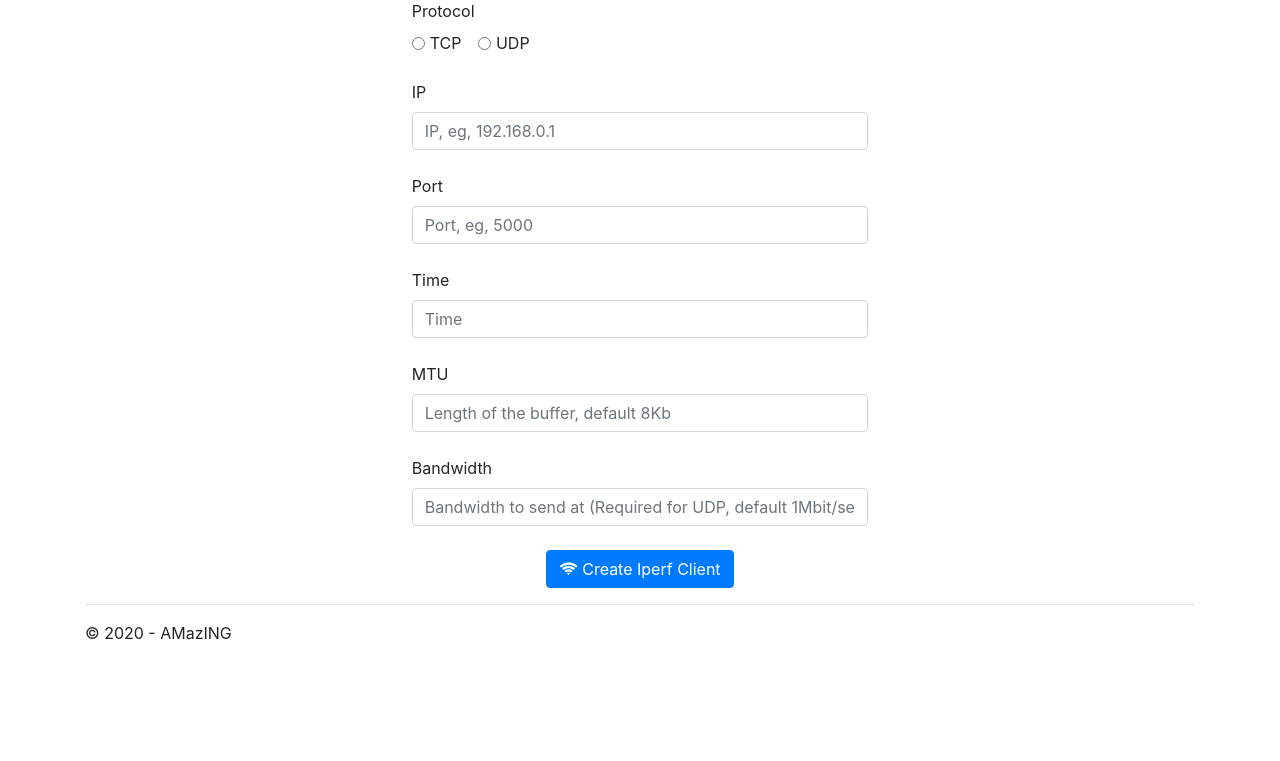
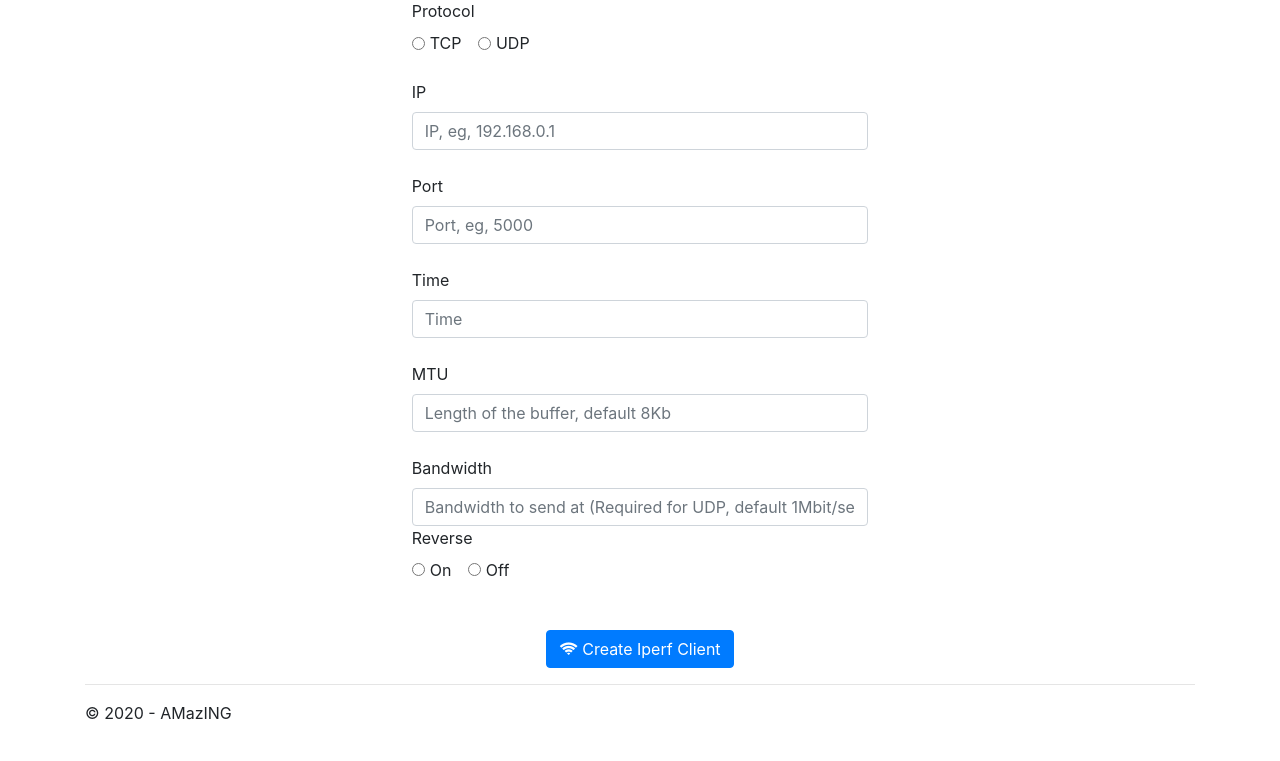
Before and after one commit to user-cube/AMazING, a Django app: page /network/createIpClient/1 in a window 1280 px wide. Shown: the part 156-917 px from the top of the page. Before the commit the page ends 796 px from the top, so only its background shows below. Run offline with Django 3.2, Linux system fonts and the light colour scheme; a user stored in the database is signed in; parts of the project's set-up code (start-up, migrations or seed data) failed here and were passed over; some libraries are stand-ins or nearby versions.

Commit message:
iperf cliente

```diff
--- a/Frontend/app/templates/network/create/iperfClient.html
+++ b/Frontend/app/templates/network/create/iperfClient.html
@@ -60,6 +60,21 @@
                        placeholder="Bandwidth to send at (Required for UDP, default 1Mbit/sec)" class="form-control input-lg">
             </div>
         </div>
+        <div class="form-row justify-content-center">
+            <div class="col-md-5">
+                <label>Reverse</label>
+                <br>
+                <div class="form-check form-check-inline">
+                    <input class="form-check-input" type="radio" name="protocol" id="reverse" value="on">
+                    <label class="form-check-label" for="reverse">On</label>
+                </div>
+                <div class="form-check form-check-inline">
+                    <input class="form-check-input" type="radio" name="protocol" id="reverse" value="">
+                    <label class="form-check-label" for="reverse">Off</label>
+                </div>
+            </div>
+        </div>
+        <br>
 
         <br>
         <div class="col-lg-12" style="text-align: center">
--- a/Frontend/app/views.py
+++ b/Frontend/app/views.py
@@ -1172,13 +1172,19 @@ def processIpClient(request, nodeID):
             protocol = 'tcp'
 
         try:
+            reverse = request.POST['reverse']
+        except:
+            reverse = 'reverse'
+
+        try:
             ip = request.POST['ip']
             port = request.POST['port']
             bandwidth = request.POST['bandwidth']
             mtu = request.POST['mtu']
         except Exception as e:
             print(e)
-            return redirect('networkstatus')
+            messages.error(request, "Unable to process request.")
+            return processNode(request, nodeID)
 
         msg = {
             'ip': ip,
@@ -1186,17 +1192,19 @@ def processIpClient(request, nodeID):
             'protocol': protocol,
             'time': time,
             'bandwidth': bandwidth,
-            'mtu': mtu
+            'mtu': mtu,
+            'reverse' : reverse
         }
         token = tokenizer.nodeToken(request.user.email)
-        r = requests.post(API + "" + str(nodeID) + "", json=msg,  headers={'Authorization': 'Bearer ' + token})
+        r = requests.post(API + "node/"  + str(nodeID) + "/iperf/iperfclient", json=msg,  headers={'Authorization': 'Bearer ' + token})
 
         if r.status_code != 200:
             print(r.status_code)
-            messages.error(request, "Something went wrong.")
+            json = r.json()
+            messages.error(request, json['msg'])
             return HttpResponseRedirect(request.META.get('HTTP_REFERER', '/'))
 
-        return redirect('networkstatus')
+        return processNode(request, nodeID=nodeID)
     else:
         return redirect('login')
 
```
